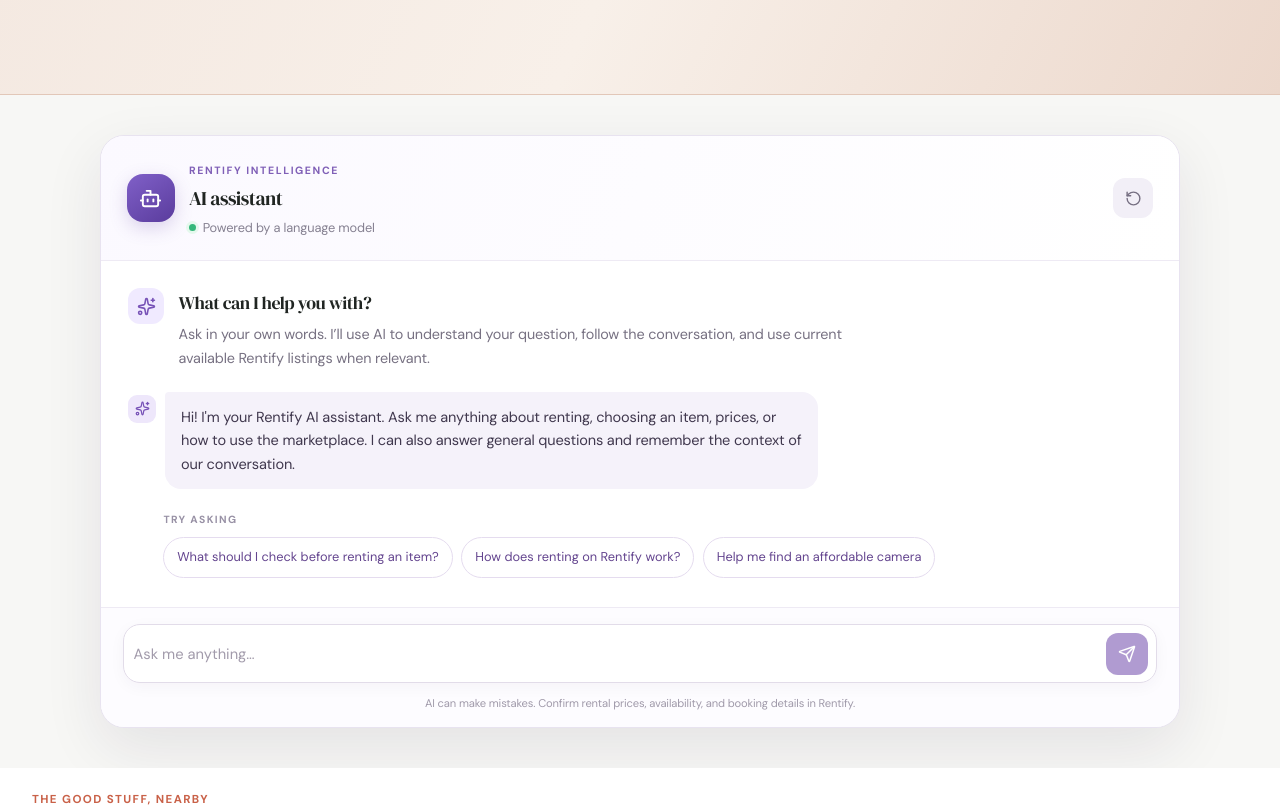
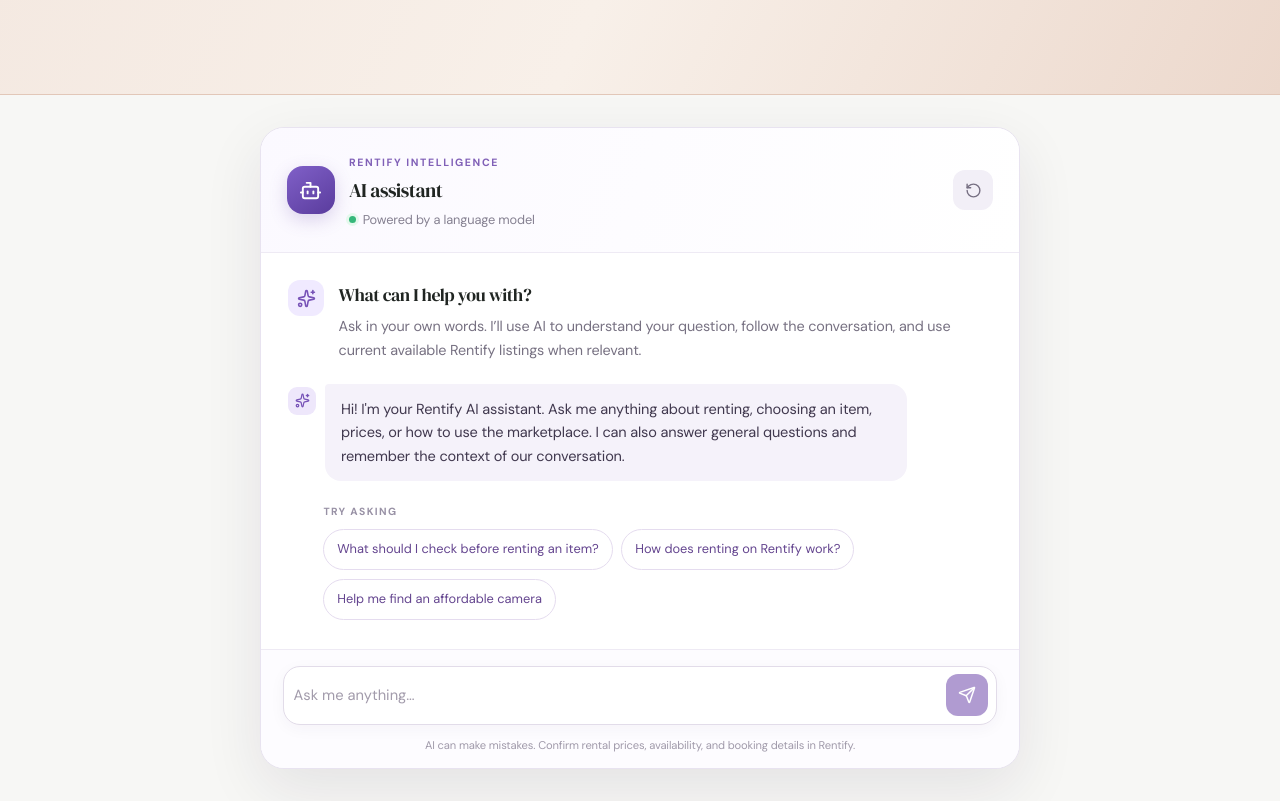
Before and after one commit to Ridabatool512/rental-marketplace, a React (Vite) app in the folder Frontend/: page / in a window 1280 px wide. Shown: the part 540-1347 px from the top of the page. Built offline with nearby package versions, Linux system fonts and the light colour scheme; no server answers.

Commit message:
Make AI assistant panel more compact

```diff
--- a/Frontend/src/components/AiRentalFinder.css
+++ b/Frontend/src/components/AiRentalFinder.css
@@ -1,6 +1,7 @@
 .ai-rental-finder {
-  width: min(100% - 2rem, 1080px);
-  margin: 2.5rem auto;
+  width: min(calc(100% - 2rem), 760px);
+  max-width: 100%;
+  margin: 2rem auto;
   overflow: hidden;
   border: 1px solid #e8e3f0;
   border-radius: 24px;
```
